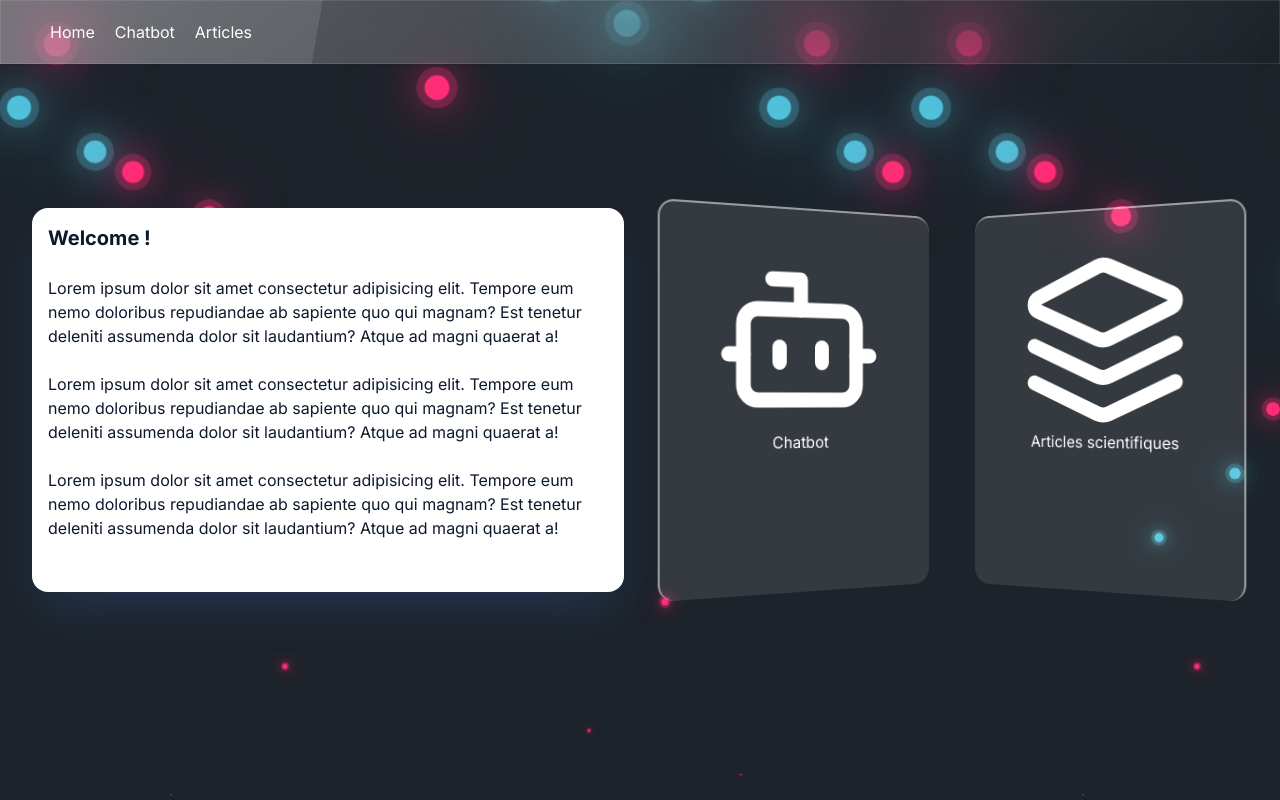
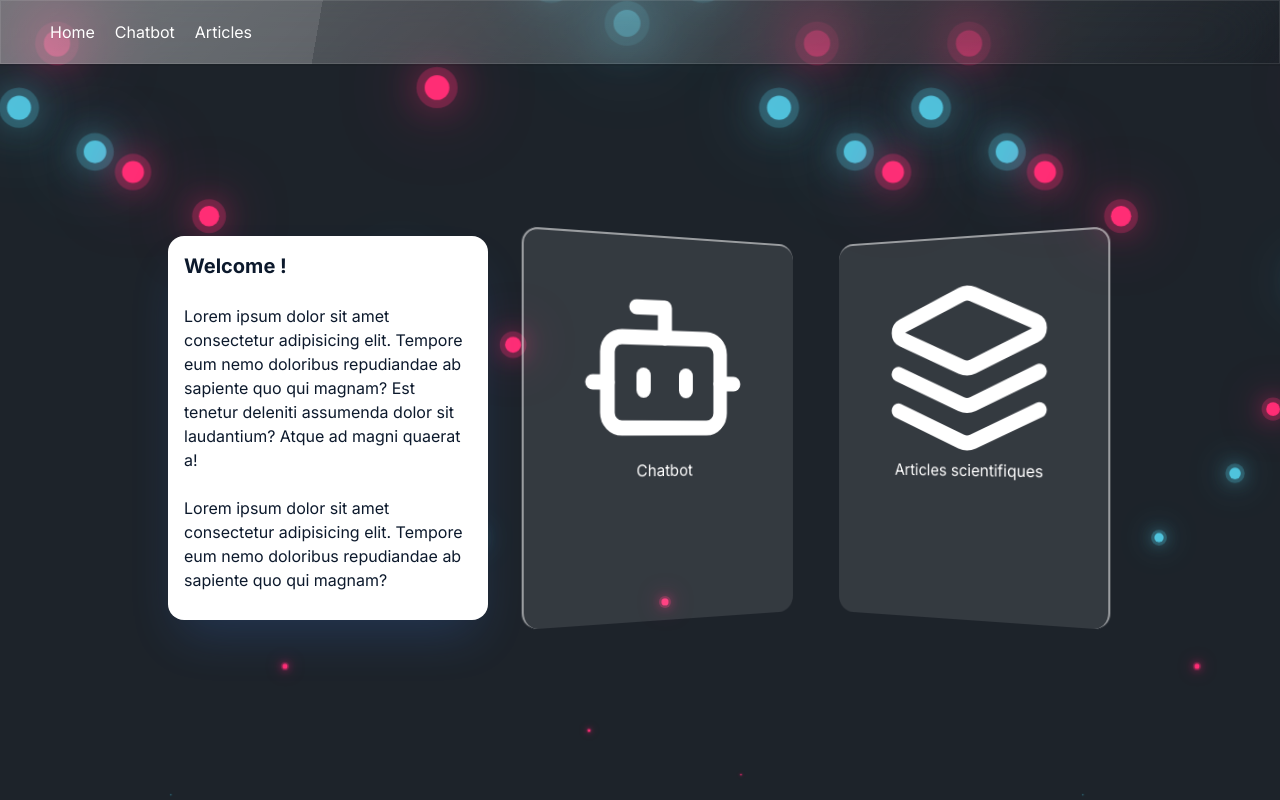
Before and after one commit to sandazzz/ecochat-generator, a Next.js app: page / in a window 1280 px wide. Built offline with nearby package versions, Linux system fonts and the light colour scheme; what tailwindcss-animated would draw is missing.

Commit message:
Landing page update

```diff
--- a/app/page.tsx
+++ b/app/page.tsx
@@ -29,41 +29,31 @@ export default function Home() {
   }, []);
 
   return (
-    <main className="h-screen">
+    <main className="h-screen w-full">
       <ParticlesBackground />
-      <section className="absolute w-full h-screen flex flex-col md:flex-row justify-center items-center gap-8 ">
-        <div className="animate-fade-right animate-ease-in-out">
-          <div className="w-[592px] h-96 p-4 bg-white rounded-2xl shadow-2xl shadow-blue-500/20 text-[#0c192c]">
+      <section className="absolute top-32
+        w-full h-screen md:h-3/4
+        flex flex-col md:flex-row justify-center items-center gap-8">
+        <div className="w-80 h-96 p-4 bg-white rounded-2xl shadow-2xl shadow-blue-500/20 text-[#0c192c] animate-fade-right animate-ease-in-out">
           <h1 className="text-xl font-bold">Welcome !</h1>
           <br />
           <p>
-              Lorem ipsum dolor sit amet consectetur adipisicing elit. Tempore
-              eum nemo doloribus repudiandae ab sapiente quo qui magnam? Est
-              tenetur deleniti assumenda dolor sit laudantium? Atque ad magni
-              quaerat a!
+            Lorem ipsum dolor sit amet consectetur adipisicing elit. Tempore eum
+            nemo doloribus repudiandae ab sapiente quo qui magnam? Est tenetur
+            deleniti assumenda dolor sit laudantium? Atque ad magni quaerat a!
           </p>
           <br />
           <p>
-              Lorem ipsum dolor sit amet consectetur adipisicing elit. Tempore
-              eum nemo doloribus repudiandae ab sapiente quo qui magnam? Est
-              tenetur deleniti assumenda dolor sit laudantium? Atque ad magni
-              quaerat a!
-            </p>
-            <br />
-            <p>
-              Lorem ipsum dolor sit amet consectetur adipisicing elit. Tempore
-              eum nemo doloribus repudiandae ab sapiente quo qui magnam? Est
-              tenetur deleniti assumenda dolor sit laudantium? Atque ad magni
-              quaerat a!
+            Lorem ipsum dolor sit amet consectetur adipisicing elit. Tempore eum
+            nemo doloribus repudiandae ab sapiente quo qui magnam?
           </p>
         </div>
-        </div>
-        <div className="flex gap-4 text-white">
+        <div className="flex flex-col md:flex-row gap-4 text-white">
           <div
             className="
             cardLeft
                 flex flex-col items-center
-                w-72 h-96
+                w-72 h-64 md:h-96
                 bg-white bg-opacity-10
                 border-t-2 border-l-2
                 border-solid border-white border-opacity-50 rounded-2xl"
@@ -76,11 +66,10 @@ export default function Home() {
               Chatbot
             </Link>
           </div>
-
           <div
             className="
                 cardRight
-                w-72 h-96
+                w-72 h-64 md:h-96
                 bg-white bg-opacity-10
                 border-t-2 border-r-2
                 border-solid border-white border-opacity-50 rounded-2xl"
```
Also changed, not shown: 2 other files (tests, documents, lock files or other folders). Lines whose indentation alone changed are shown as unchanged.
